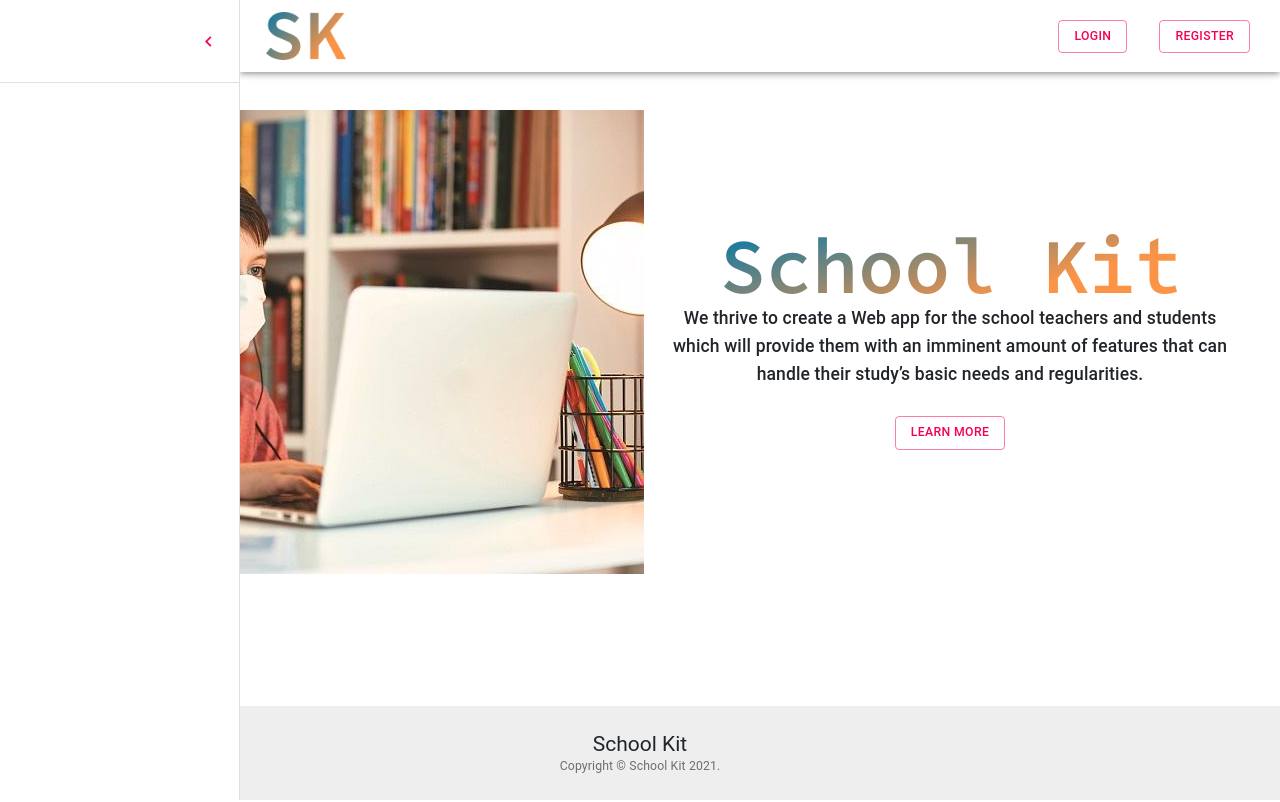
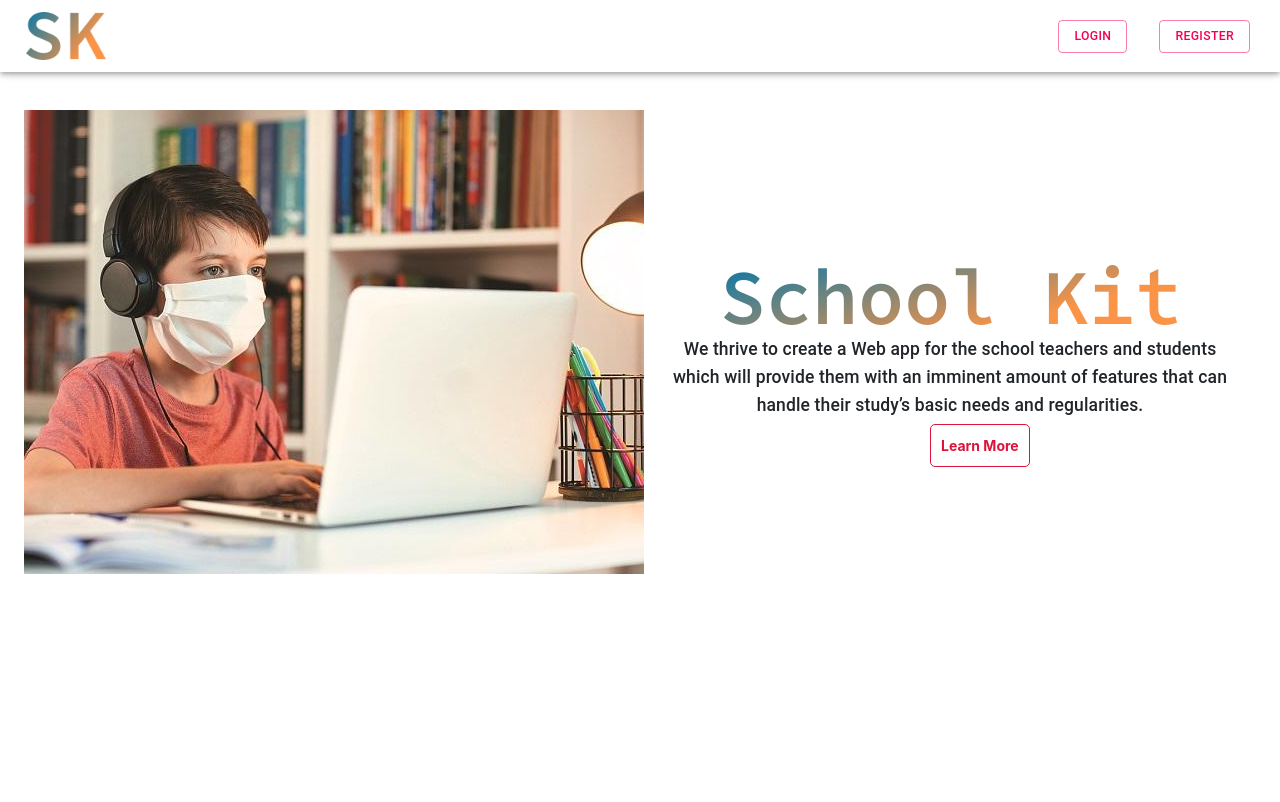
Before and after one commit to Tariq5777/school-kit, a React (Create React App) app: page / in a window 1280 px wide. Shown: the top 802 px of the page. Built offline with nearby package versions, Linux system fonts and the light colour scheme.

Commit message:
Bug Fixes in UpdateTimetable, Sidebar, and footer

```diff
--- a/src/components/Attendance.js
+++ b/src/components/Attendance.js
@@ -18,7 +18,10 @@ const Attendance = ({ attendance }) => {
             <Card>
                 <CardContent style= {{textAlign:"center"}}>
                     <Typography variant="h3">Attendance</Typography>
+                    <Typography variant="h4">Classes</Typography>
+
                 </CardContent>
+
                 <CardContent>
                     <TableContainer>
                         <Table size="small">
--- a/src/pages/Attendance/TeacherAttendancePage.js
+++ b/src/pages/Attendance/TeacherAttendancePage.js
@@ -38,7 +38,8 @@ const TeacherAttendancePage = () => {
                 <Card.Body>
                     {!open && <Card.Title> <Typography variant="h3" color="primary">
                         Attendance
-                    </Typography>
+                    </Typography><br/>
+                    <h4>Classes</h4><br/>
                     </Card.Title>}
                     {open && <Card.Title onClick={() => setOpen(!open)} style={{ cursor: "pointer" }}>
                         <Typography variant="h3" color="secondary">
--- a/src/pages/LandingPage.js
+++ b/src/pages/LandingPage.js
@@ -13,6 +13,33 @@ import image from "../img/online-schooling.jpg";
 import SchoolKitLogo from "../img/School Kit - logo/default-monochrome.png";
 import ChromeIcon from "../img/google-chrome-icon.png";
 // import { Link } from "react-router-dom";
+
+
+const button_styles={
+    color:"crimson",
+    border:"1px solid crimson",
+    padding:"10px",
+    fontWeight:"bold",
+    borderRadius:"5px",
+    marginTop:"5px",
+    position:"absolute",
+    marginLeft:"-20px"
+
+}
+
+const custom_css=`
+.MuiDrawer-root.MuiDrawer-docked.makeStyles-drawer-6{
+    display:none !important;
+}
+.makeStyles-appBarShift-3{
+    width:100%;
+    margin-left:0;
+}
+.makeStyles-footer-13{
+    position:relative !important;
+    margin-bottom:0;
+}
+`
 
 const LandingPage = () => {
     const { user, setUser } = useContext(UserStatusContext);
@@ -49,10 +76,10 @@ const LandingPage = () => {
                         amount of features that can handle their study’s basic
                         needs and regularities.
                     </Typography>
-                    <Button color="secondary" variant="outlined" style={{ marginTop: "2rem" }}>Learn More</Button>
+                    <a href="#learnmore" color="secondary" variant="outlined" style={button_styles}>Learn More</a>
                 </div>
             </Container>
-            <Container className="why-school-kit" maxWidth="md">
+            <Container className="why-school-kit" maxWidth="md" id="learnmore">
                 <div className="content">
                     <Typography
                         variant="h1"
@@ -137,7 +164,9 @@ const LandingPage = () => {
                     </List>
                 </div>
             </Container>
+            <style>{custom_css}</style>
         </div>
+
     );
 };
 
--- a/src/pages/Login.js
+++ b/src/pages/Login.js
@@ -6,7 +6,15 @@ import { Redirect } from "react-router";
 import { authenticate, isAuthenticated } from "../helper/auth/authUtils";
 import { UserStatusContext } from '../helper/UserStatusContext'
 import { Alert } from "react-bootstrap";
-
+const custom_css=`
+.MuiDrawer-root.MuiDrawer-docked.makeStyles-drawer-6{
+    display:none !important;
+}
+.makeStyles-appBarShift-3{
+    width:100%;
+    margin-left:0;
+}
+`
 const Login = ({ history }) => {
     const [username, setUsername] = useState("");
     const [password, setPassword] = useState("");
@@ -110,7 +118,9 @@ const Login = ({ history }) => {
 
                 </Card>
             </Grid>
+            <style>{custom_css}</style>
         </Grid>
+
     );
 };
 
--- a/src/pages/Register.js
+++ b/src/pages/Register.js
@@ -7,7 +7,15 @@ import { Link } from 'react-router-dom'
 import { Redirect } from "react-router";
 import { isAuthenticated } from "../helper/auth/authUtils";
 import { Alert } from "react-bootstrap";
-
+const custom_css=`
+.MuiDrawer-root.MuiDrawer-docked.makeStyles-drawer-6{
+    display:none !important;
+}
+.makeStyles-appBarShift-3{
+    width:100%;
+    margin-left:0;
+}
+`
 const Register = () => {
     const [fullName, setFullName] = useState("");
     const [email, setEmail] = useState("");
@@ -186,6 +194,7 @@ const Register = () => {
                     {error && <Alert variant="danger">{errorMessage}</Alert>}
                 </Card>
             </Grid>
+            <style>{custom_css}</style>
         </Grid>
     );
 };
--- a/src/pages/TeacherDashboard.js
+++ b/src/pages/TeacherDashboard.js
@@ -7,6 +7,7 @@ import {
     Typography,
     Button
 } from "@material-ui/core";
+
 import { isAuthenticated } from "../helper/auth/authUtils";
 import { UserStatusContext } from "../helper/UserStatusContext";
 import { useContext, useState, useEffect } from "react";
@@ -23,6 +24,7 @@ import { Row, Col } from 'react-bootstrap'
 
 
 const TeacherDashboard = () => {
+
     const [isPending, setIsPending] = useState(true);
     const { user, setUser } = useContext(UserStatusContext);
     const [profile, setProfile] = useState({
--- a/src/pages/Timetable/UpdateTimetable.js
+++ b/src/pages/Timetable/UpdateTimetable.js
@@ -12,15 +12,27 @@ import {
 import Timetable from "../../components/Timetable";
 import { isAuthenticated } from "../../helper/auth/authUtils";
 
+const footer_styles=`
+.makeStyles-footer-13{
+    position:relative !important;
+    margin-top:95vh;
+    margin-bottom:0;
+}
+.form-select.form-select-lg.mb-3{
+    border:none;
+    padding:3px;
+}
+`;
+
 const UpdateTimetable = () => {
     const [timetable, setTimetable] = useState({});
     const [sid, setSID] = useState(0);
     const [standard, setStandard] = useState([]);
     const [subjects, setSubject] = useState([]);
     const [isPending, setIsPending] = useState(true);
-
+    const [timetable_not_null, setTimetableValue]=useState(false);
     const [dropdownTitle, setDropdownTitle] = useState("Select Standard");
-
+    const [status_message, setStatusMessage] = useState("");
     const schedule = [
         "8:00 - 9:00",
         "9:00 - 10:00",
@@ -37,15 +49,49 @@ const UpdateTimetable = () => {
         },
     };
 
+    const update=(e)=>{
+        e.preventDefault();
+        const data = {
+            standard: sid,
+            timetable: timetable
+        }
+        axios.post(`extra/timetable/`, data, config)
+        .then((res) => {
+            console.log(res.data);
+            setStatusMessage("Timetable updated Successfully!");
+        })
+        .catch((err) => {
+            console.log(err.message);
+        })
+    }
+    var alert_css={};
     useEffect(() => {
+       if(sid!=0){
         axios
-            .get(`extra/timetable/${sid}`, config)
-            .then(res => {
+        .get(`extra/timetable/${sid}`, config)
+        .then(res => {
+            if(res.data.timetable!==null && res.data.timetable!==undefined){
                 setTimetable(res.data.timetable);
+                setTimetableValue(true);
                 setIsPending(false);
+                setStatusMessage("Timetable found!");
 
-            })
-            .catch(err => console.log(err.message));
+            }
+
+
+
+
+        })
+        .catch(
+            err => {
+                console.log(err.message);
+                setTimetable({});
+                setIsPending(true);
+                setTimetableValue(false);
+                setStatusMessage("An error occured. Try again!")
+
+                                });
+       }
     }, [sid]);
 
     useEffect(() => {
@@ -70,6 +116,9 @@ const UpdateTimetable = () => {
 
     return (
         <Container>
+            <h1>Update Timetable</h1>
+            <p>Choose a standard and update the time table. After update, click on the Update button.</p>
+            <p style={{color:timetable_not_null?"darkgreen":"red", fontSize:"16px", fontWeight:"bold"}}>{status_message}</p>
             <Row>
                 <Col>
                     <DropdownButton title={dropdownTitle}>
@@ -77,6 +126,7 @@ const UpdateTimetable = () => {
                             <Dropdown.Item
                                 value={std.standard + " " + std.section}
                                 eventKey={std.id}
+
                                 onSelect={(e) => {
                                     setDropdownTitle(
                                         std.standard + " " + std.section
@@ -90,9 +140,9 @@ const UpdateTimetable = () => {
                     </DropdownButton>
                 </Col>
                 <Col>
-                    <Button className="mx-3" variant="success">
+                    {timetable_not_null && <Button onClick={update} className="mx-3" variant="success">
                         Update
-                    </Button>
+                    </Button>}
                 </Col>
             </Row>
             <Row>
@@ -168,6 +218,7 @@ const UpdateTimetable = () => {
                     )}
                 </Col>
             </Row>
+            <style>{footer_styles}</style>
         </Container>
     );
 };
```
